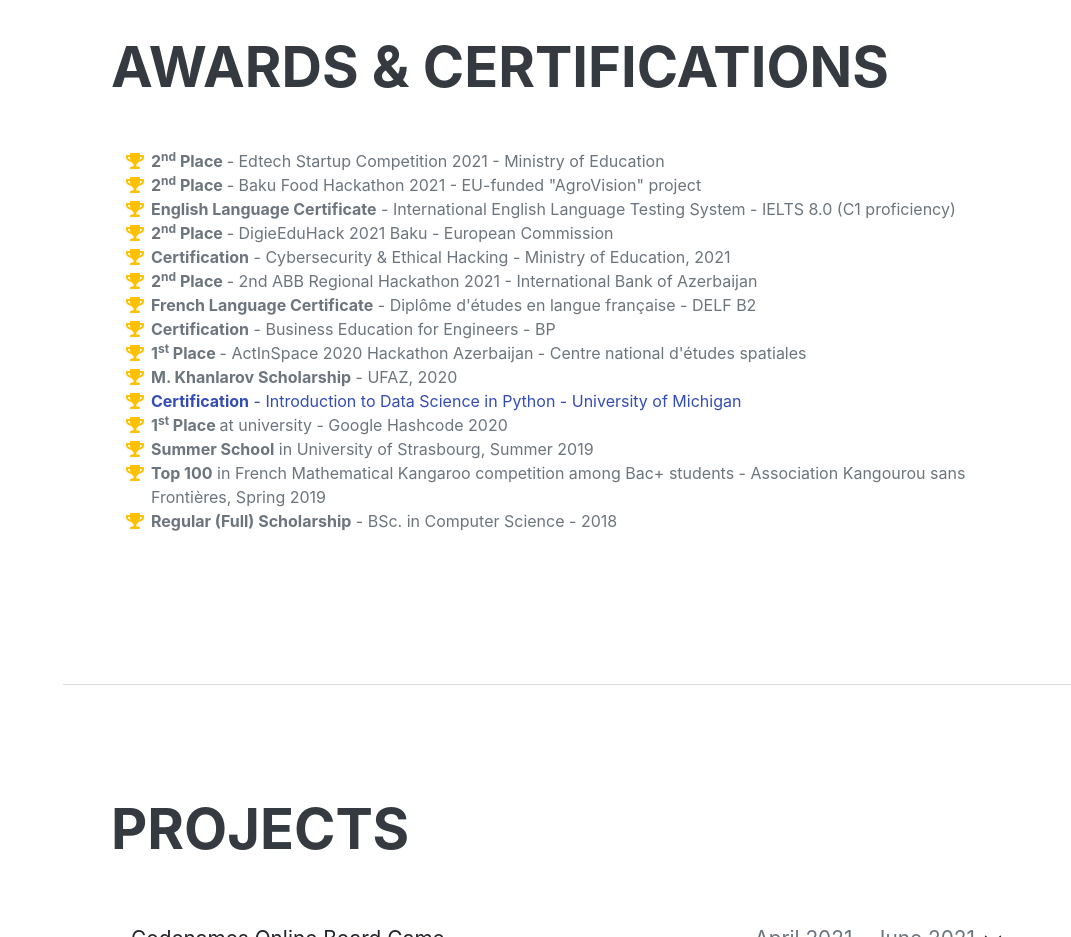
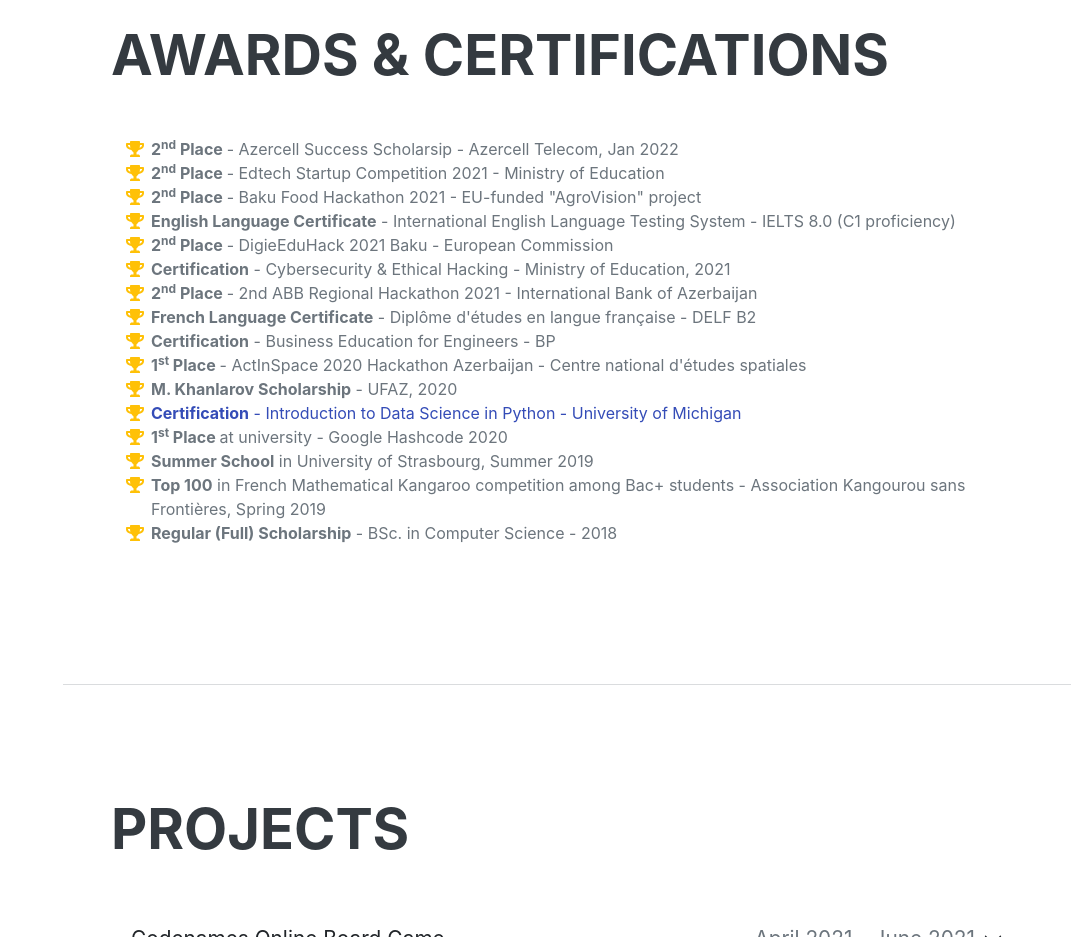
Before and after one commit to sigrid30/old_page, a plain HTML site: page index.html in a window 1280 px wide. Shown: the part 3380-4317 px from the top of the page, without its empty margins (209-1280 px from the left). Drawn offline with nearby package versions, Linux system fonts and the light colour scheme; no server answers; a web font is replaced by a local one.

Commit message:
new achievement

```diff
--- a/index.html
+++ b/index.html
@@ -231,6 +231,9 @@
       <div class="resume-section-content">
         <h2 class="mb-5">Awards & Certifications</h2>
         <ul class="fa-ul mb-0">
+          <li>
+            <span class="fa-li"><i class="fas fa-trophy text-warning"></i></span> <b> 2<sup>nd</sup> Place </b> - Azercell Success Scholarsip - Azercell Telecom, Jan 2022
+          </li>
           <li>
             <span class="fa-li"><i class="fas fa-trophy text-warning"></i></span> <b> 2<sup>nd</sup> Place </b> - Edtech Startup Competition 2021 - Ministry of Education
           </li>
```
